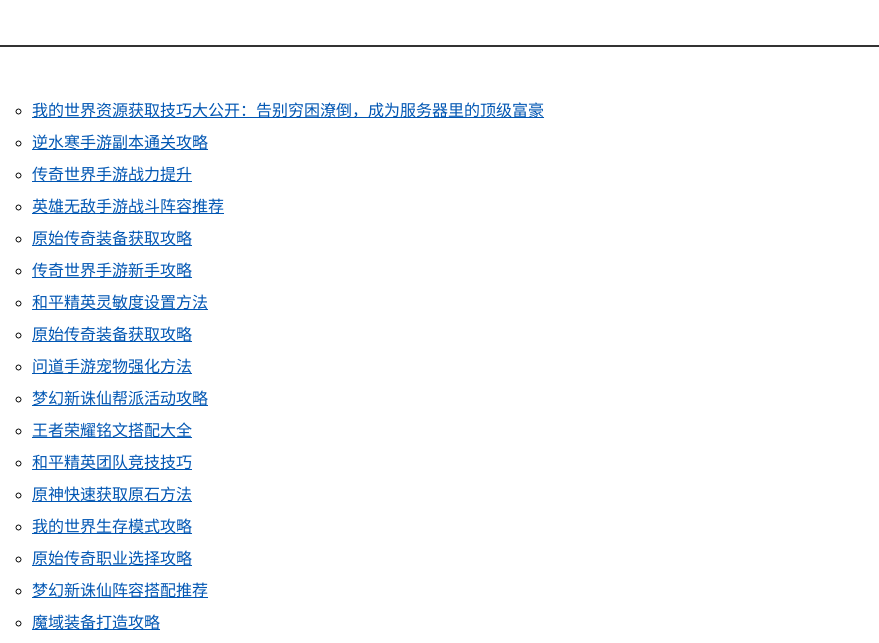
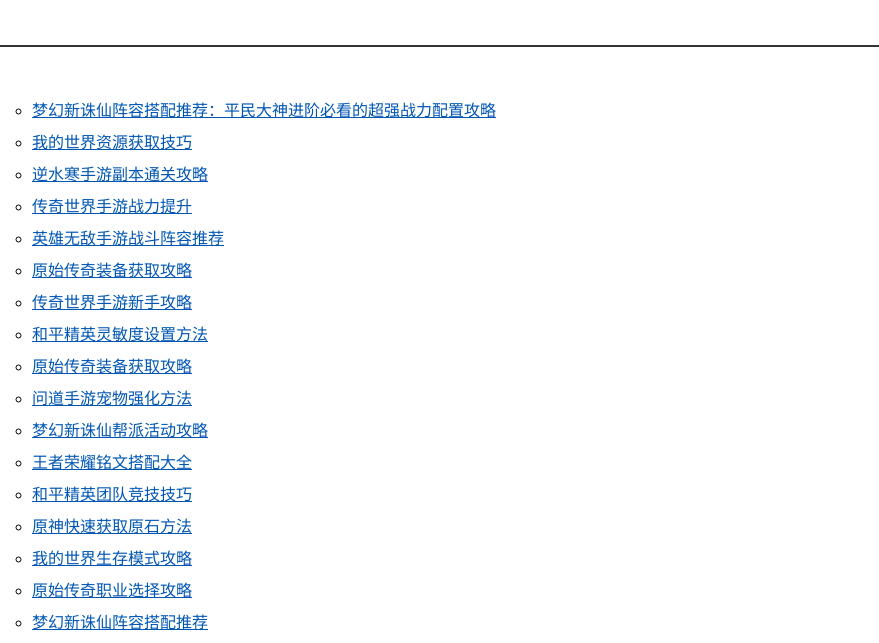
Before and after one commit to heightplayer/tlbb, a plain HTML site: page index.html in a window 1280 px wide. Shown: the part 148-791 px from the top of the page, without its empty margins (0-879 px from the left). Drawn offline with Linux system fonts and the light colour scheme.

Commit message:
update index

```diff
--- a/index.html
+++ b/index.html
@@ -21,7 +21,8 @@
 <body class="hub_ypisl">
     <header class="hub_uusso"><h1>游生游历 | 深度网络游戏攻略与宝典</h1><p>记录与分享各类网络游戏（MMORPG、MOBA、联机合作等）的高质量攻略、机制解析、版本更新指南与实用技巧。</p></header>
     <div class="hub_adhhf" role="main"><section><ul class="hub_psugy">
-<li><a href="https://heightplayer.github.io/tlbb/docs/2026-11-15-ce9d55.html">我的世界资源获取技巧大公开：告别穷困潦倒，成为服务器里的顶级富豪</a></li>
+<li><a href="https://heightplayer.github.io/tlbb/docs/2026-11-15-22c0da.html">梦幻新诛仙阵容搭配推荐：平民大神进阶必看的超强战力配置攻略</a></li>
+                <li><a href="https://heightplayer.github.io/tlbb/docs/2026-11-15-ce9d55.html">我的世界资源获取技巧</a></li>
                 <li><a href="https://heightplayer.github.io/tlbb/docs/2026-11-15-89ce48.html">逆水寒手游副本通关攻略</a></li>
                 <li><a href="https://heightplayer.github.io/tlbb/docs/2026-11-14-4c9449.html">传奇世界手游战力提升</a></li>
                 <li><a href="https://heightplayer.github.io/tlbb/docs/2026-11-13-b40ec6.html">英雄无敌手游战斗阵容推荐</a></li>
```
